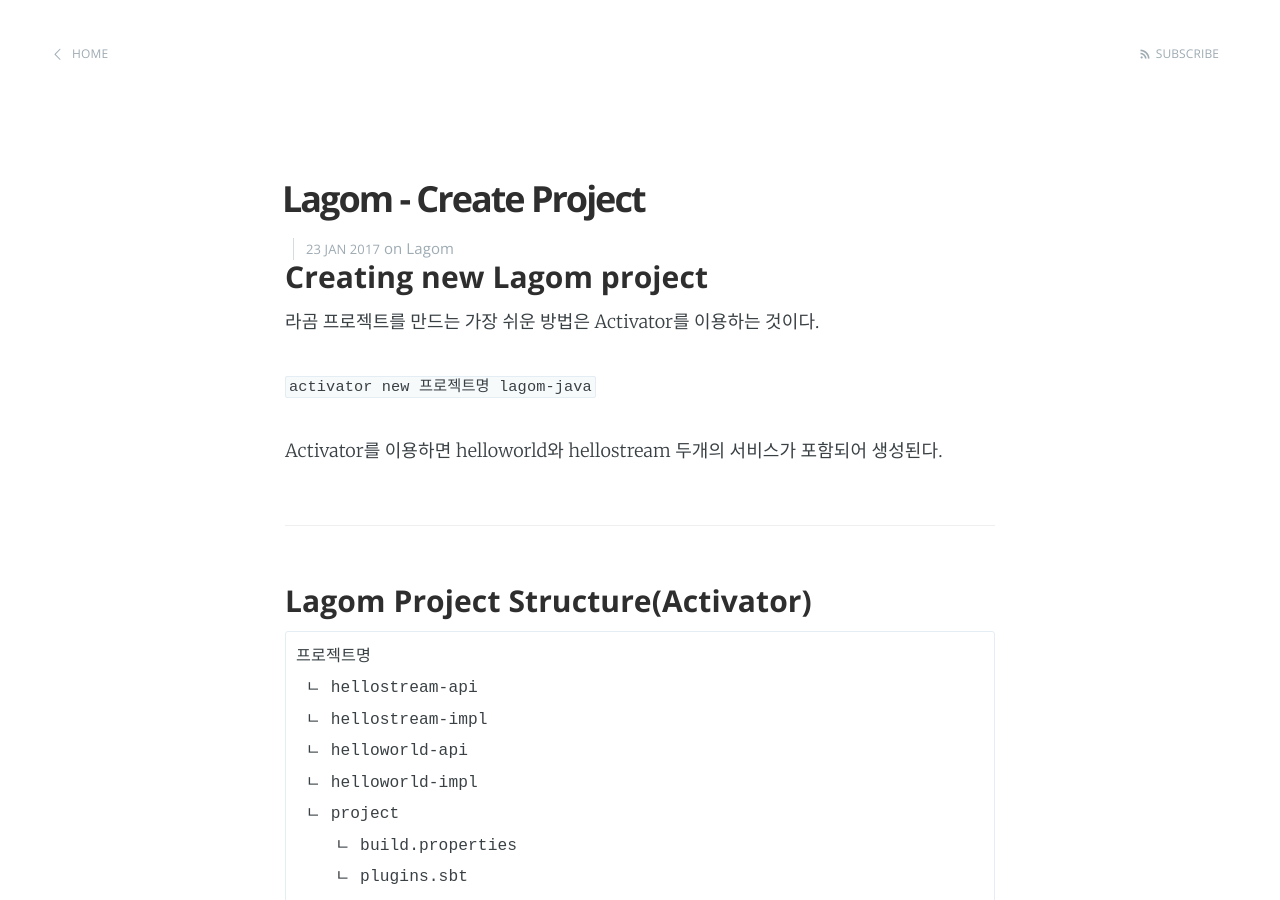
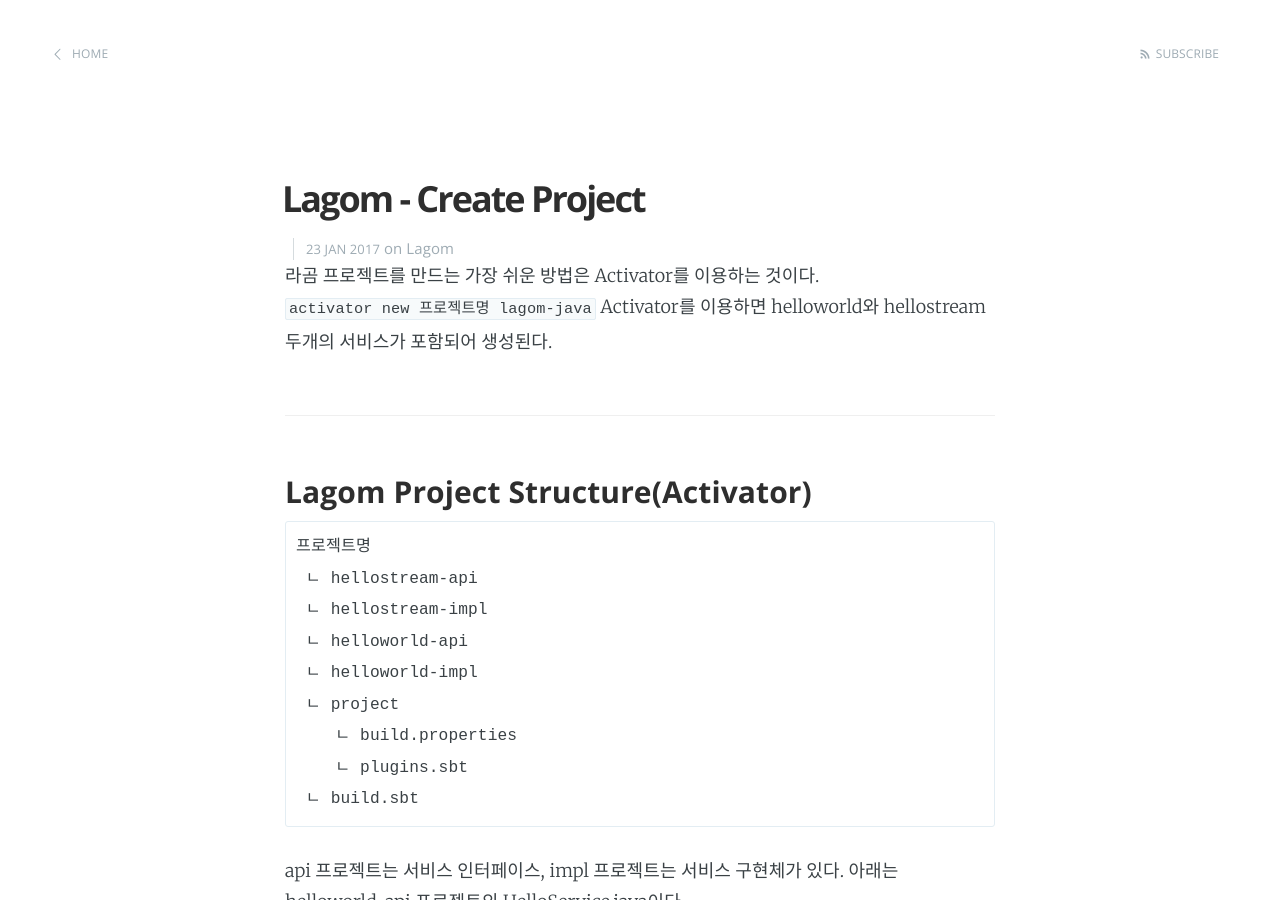
Before and after one commit to juho0719/juho0719.github.io, a Jekyll site: the page built from _posts/2017-01-23-lagom-create-project.md, in a window 1280 px wide and 900 px high. Built offline with Jekyll 4.4.1, drawn with Linux system fonts in a browser that asks for light colours; our own code applies the rules of GitHub Pages for plain Markdown files.

Commit message:
contents updated

````diff
--- a/_posts/2017-01-23-lagom-create-project.md
+++ b/_posts/2017-01-23-lagom-create-project.md
@@ -4,12 +4,8 @@
 categories: Lagom
 ---
 
-### Creating new Lagom project
-
 라곰 프로젝트를 만드는 가장 쉬운 방법은 Activator를 이용하는 것이다.
-
 `activator new 프로젝트명 lagom-java`
-
 Activator를 이용하면 helloworld와 hellostream 두개의 서비스가 포함되어 생성된다.
 
 ***
@@ -50,6 +46,7 @@
 선언된 enpoint에 구현체에서 사용할 추상 메소드를 선언한다. (예: `ServiceCall<NotUsed, String> hello(String id);`와 같은..)
 
 구현체는 helloworld-impl프로젝트에 구현되어 있다. (HelloServiceImple.java)
+
 ```java
 public class HelloServiceImpl implements HelloService {
 
@@ -72,6 +69,7 @@
   }
 }
 ```
+
 PersistentEntity 레지스트리를 사용하면 Event Sourcing and CQRS를 사용하여 데이터베이스에 데이터를 넣을 수 있다.
 
 ***
````
